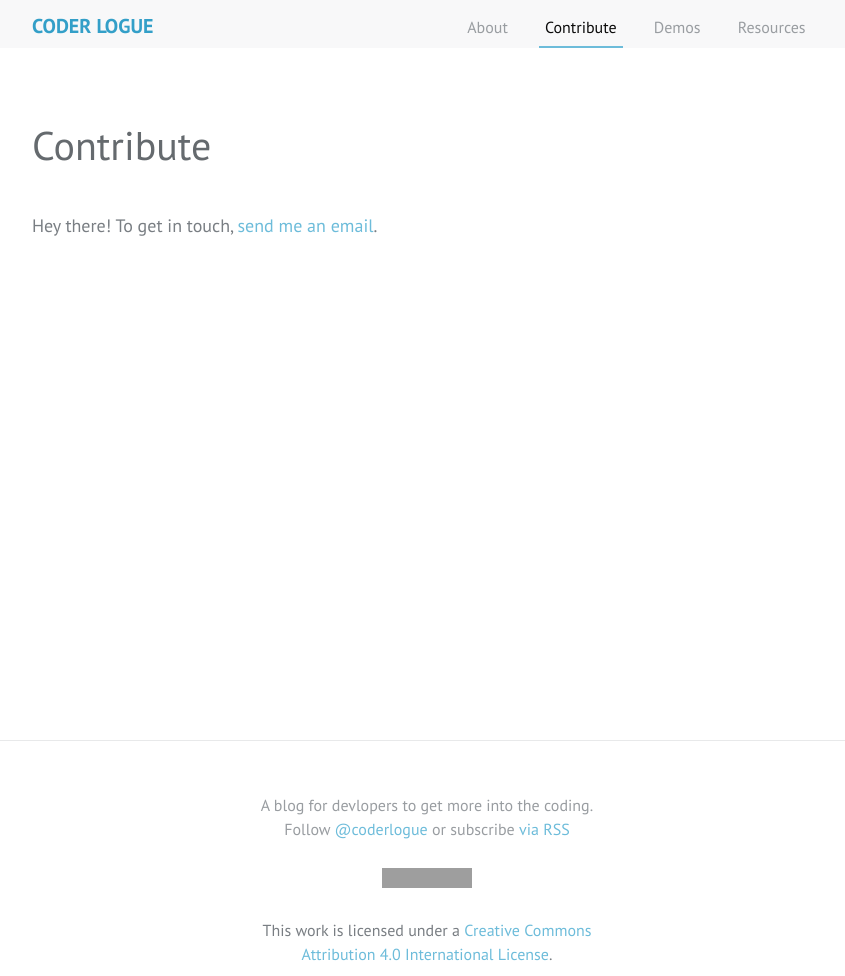
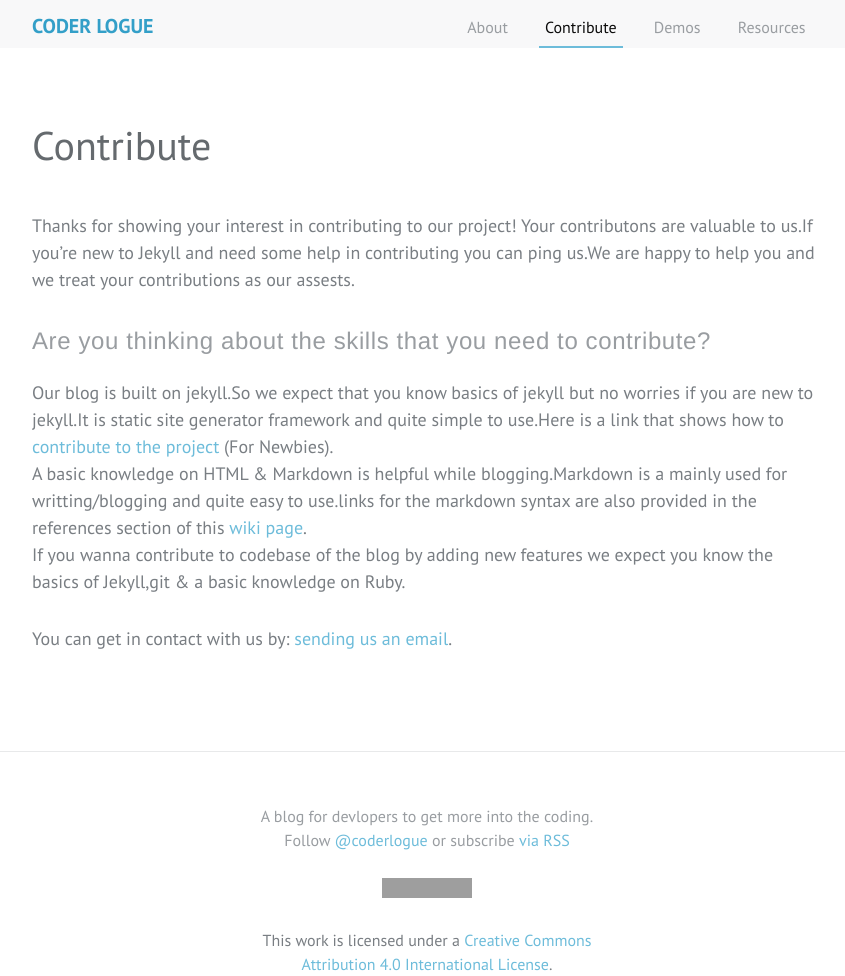
Before and after one commit to coderlogue/coderlogue.github.io, a Jekyll site: the page built from contribute.md, in a window 1280 px wide. Shown: the whole page, without its empty margins (213-1058 px from the left). Built offline with Jekyll 4.4.1, drawn with Linux system fonts in a browser that asks for light colours; comment, search, counter and statistics services are not loaded; grey boxes are pictures that could not be loaded.

Commit message:
Added Content to Contributions Page

```diff
--- a/contribute.md
+++ b/contribute.md
@@ -3,4 +3,11 @@ title: Contribute
 permalink: /contribute/
 ---
 
-Hey there! To get in touch, [send me an email](mailto:{{ site.email }}).
+Thanks for showing your interest in contributing to our project! Your contributons are valuable to us.If you’re new to Jekyll  and need some help in contributing you can ping us.We are happy to help you and we treat your contributions as our assests.
+<br/>
+##Are you thinking about the  skills that you need to contribute?<br/>
+Our blog is built on jekyll.So we expect that you know basics of jekyll but no worries if you are new to jekyll.It is static site generator framework and quite simple to use.Here is a link that shows how to [contribute to the project](https://github.com/coderlogue/coderlogue.github.io/wiki/Contribute) (For Newbies).<br/>A basic knowledge on HTML & Markdown is helpful while blogging.Markdown is a mainly used for writting/blogging and quite easy to use.links for the markdown syntax are also provided in the references section of this [wiki page](https://github.com/coderlogue/coderlogue.github.io/wiki/Contribute).
+<br/>
+If you wanna contribute to codebase of the blog by adding new features we expect you know the basics of Jekyll,git & a basic knowledge on Ruby. <br/>
+
+You can get in contact with us by: [sending us an email](mailto:{{ site.email }}).
```
